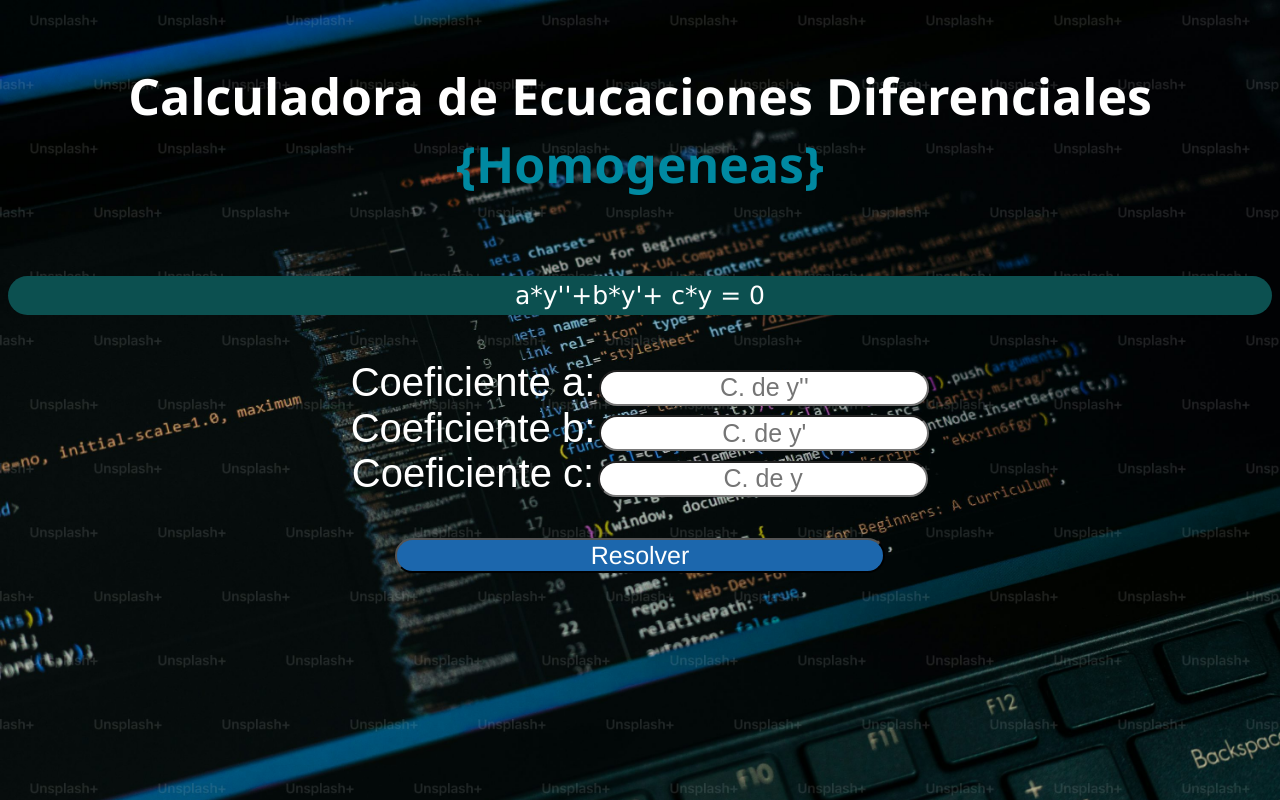
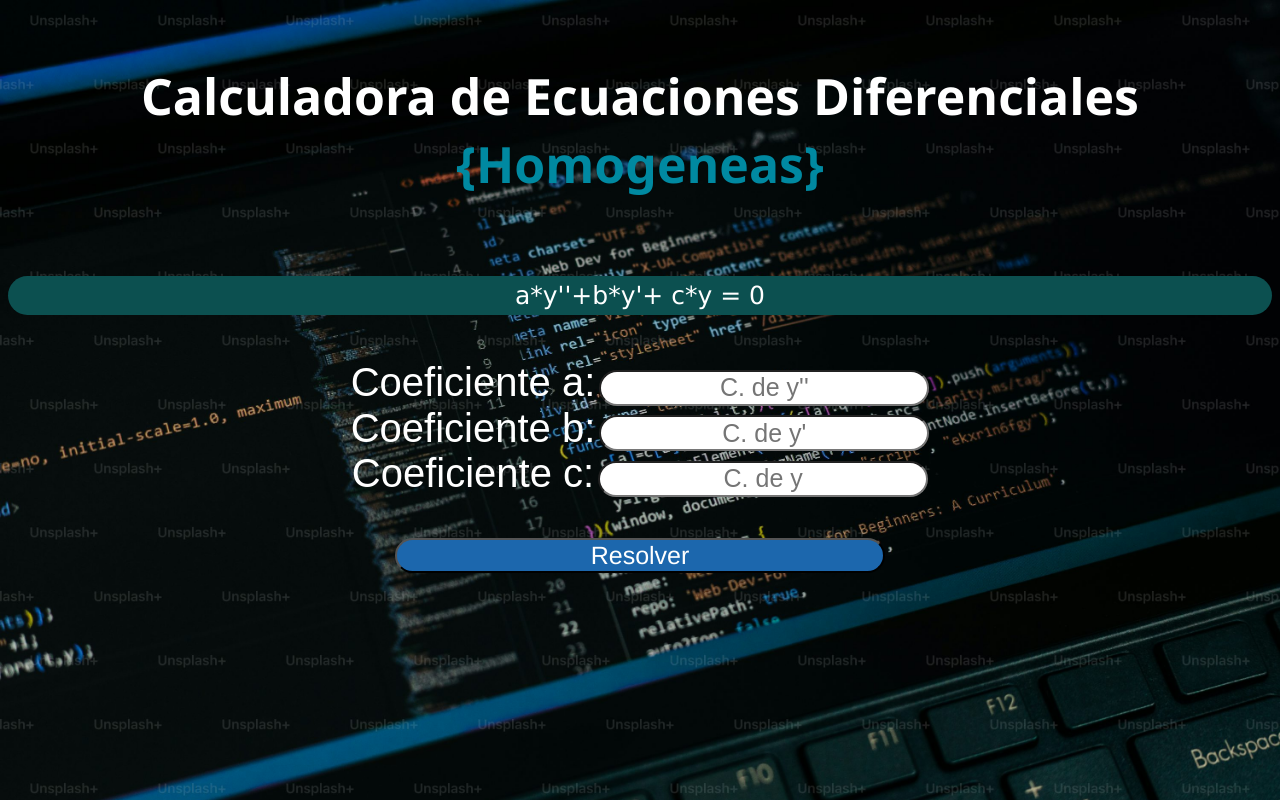
Before and after one commit to Erlangelxd/Calculadora_de_ECC_DIF, a plain HTML site: page index.html in a window 1280 px wide. Drawn offline with Linux system fonts and the light colour scheme; a web font is replaced by a local one.

Commit message:
Update index.html
Arreglando ortografía

```diff
--- a/index.html
+++ b/index.html
@@ -12,7 +12,7 @@
 </head>
 <body>
     <div class="Titulo">
-        <h1>Calculadora de Ecucaciones Diferenciales <b>{Homogeneas}</b></h1>
+        <h1>Calculadora de Ecuaciones Diferenciales <b>{Homogeneas}</b></h1>
     </div>
 
     <div class="Estructura">
```
